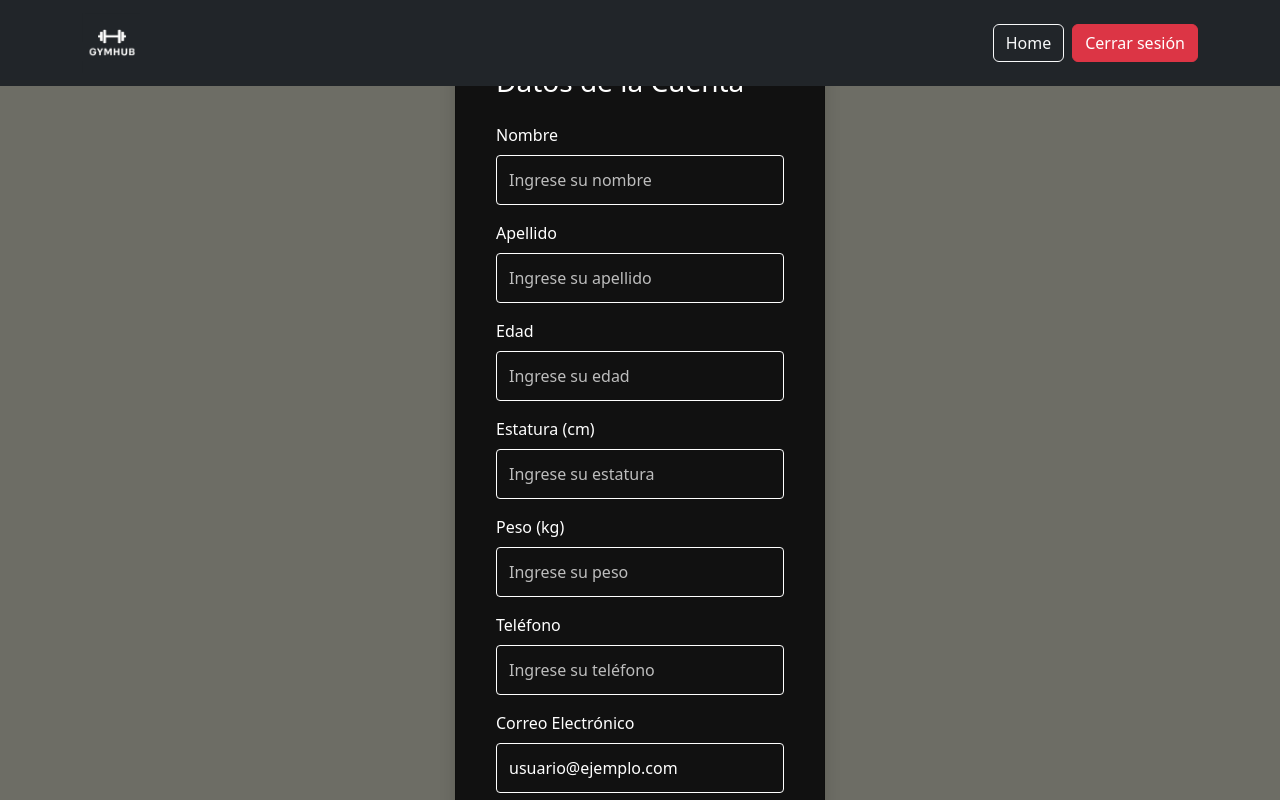
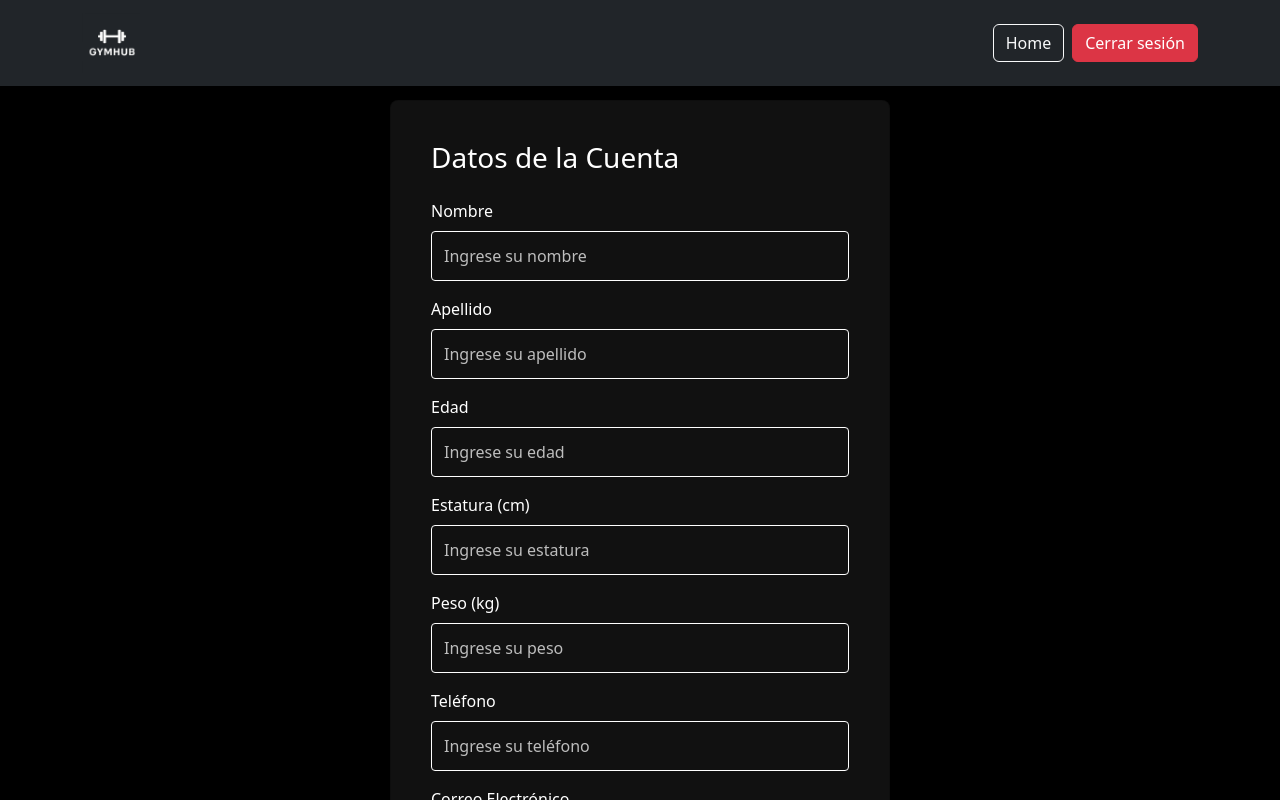
Before and after one commit to mattigomez/tpi-gimApp, a React (Vite) app: page /account in a window 1280 px wide. Shown: the top 800 px of the page. Built offline with nearby package versions, Linux system fonts and the light colour scheme.

Commit message:
Account-styles

```diff
--- a/src/components/account/Account.jsx
+++ b/src/components/account/Account.jsx
@@ -1,16 +1,16 @@
-import React, { useState } from 'react';
-import { Form, Button, Card } from 'react-bootstrap';
-import Header from '../header/Header';
+import React, { useState } from "react";
+import { Form, Button, Card } from "react-bootstrap";
+import Header from "../header/Header";
 
 const Account = () => {
   const [formData, setFormData] = useState({
-    nombre: '',
-    apellido: '',
-    edad: '',
-    estatura: '',
-    peso: '',
-    telefono: '',
-    correo: 'usuario@ejemplo.com', // Valor predeterminado no editable
+    nombre: "",
+    apellido: "",
+    edad: "",
+    estatura: "",
+    peso: "",
+    telefono: "",
+    correo: "usuario@ejemplo.com", // Valor predeterminado no editable
   });
 
   const handleChange = (e) => {
@@ -23,13 +23,28 @@ const Account = () => {
 
   const handleSubmit = (e) => {
     e.preventDefault();
-    alert('Datos guardados correctamente');
+    alert("Datos guardados correctamente");
   };
 
   return (
     <>
-    <Header/>
-    <Card className="m-4 p-4 shadow">
+      <Header />
+      <div
+        style={{
+          minHeight: "100vh",
+          width: "100vw", // <-- agrega esto
+          background: "black", // <-- cambia a blanco
+          display: "flex",
+          flexDirection: "column",
+          alignItems: "center",
+          justifyContent: "flex-start",
+          paddingTop: "100px",
+        }}
+      >
+        <Card
+          style={{ maxWidth: "500px", width: "100%", margin: "0 auto" }}
+          className="p-4 shadow"
+        >
           <Card.Body>
             <h3 className="mb-4">Datos de la Cuenta</h3>
             <Form onSubmit={handleSubmit}>
@@ -43,7 +58,6 @@ const Account = () => {
                   placeholder="Ingrese su nombre"
                 />
               </Form.Group>
-
               <Form.Group className="mb-3">
                 <Form.Label>Apellido</Form.Label>
                 <Form.Control
@@ -54,7 +68,6 @@ const Account = () => {
                   placeholder="Ingrese su apellido"
                 />
               </Form.Group>
-
               <Form.Group className="mb-3">
                 <Form.Label>Edad</Form.Label>
                 <Form.Control
@@ -65,7 +78,6 @@ const Account = () => {
                   placeholder="Ingrese su edad"
                 />
               </Form.Group>
-
               <Form.Group className="mb-3">
                 <Form.Label>Estatura (cm)</Form.Label>
                 <Form.Control
@@ -76,7 +88,6 @@ const Account = () => {
                   placeholder="Ingrese su estatura"
                 />
               </Form.Group>
-
               <Form.Group className="mb-3">
                 <Form.Label>Peso (kg)</Form.Label>
                 <Form.Control
@@ -87,7 +98,6 @@ const Account = () => {
                   placeholder="Ingrese su peso"
                 />
               </Form.Group>
-
               <Form.Group className="mb-3">
                 <Form.Label>Teléfono</Form.Label>
                 <Form.Control
@@ -98,7 +108,6 @@ const Account = () => {
                   placeholder="Ingrese su teléfono"
                 />
               </Form.Group>
-
               <Form.Group className="mb-3">
                 <Form.Label>Correo Electrónico</Form.Label>
                 <Form.Control
@@ -108,13 +117,13 @@ const Account = () => {
                   readOnly
                 />
               </Form.Group>
-
               <Button variant="primary" type="submit">
                 Guardar
               </Button>
             </Form>
           </Card.Body>
         </Card>
+      </div>
     </>
   );
 };
```
Lines whose indentation alone changed are shown as unchanged.
